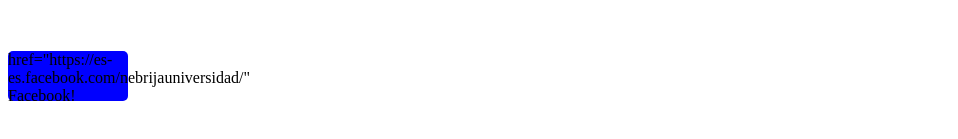
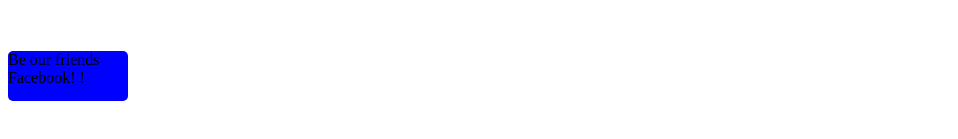
Before and after one commit to borjitotori/Ejercicio-2, a plain HTML site: page index.html in a window 1280 px wide. Shown: the part 151-290 px from the top of the page, without its empty margins (0-958 px from the left). Drawn offline with Linux system fonts and the light colour scheme.

Commit message:
Update index.html

```diff
--- a/index.html
+++ b/index.html
@@ -9,7 +9,7 @@
 		<p>Universidad Nebrija. Estamos aquí para enseñarte a escribir código.</p><br/><br/>
 
 		<div>
-			<a> href="https://es-es.facebook.com/nebrijauniversidad/"</a> <span> Facebook! </span>
+			<ahref="https://es-es.facebook.com/nebrijauniversidad/">Be our friends<span> Facebook! </span>!</a>
 		</div>
 	</body>
 </html>
```
